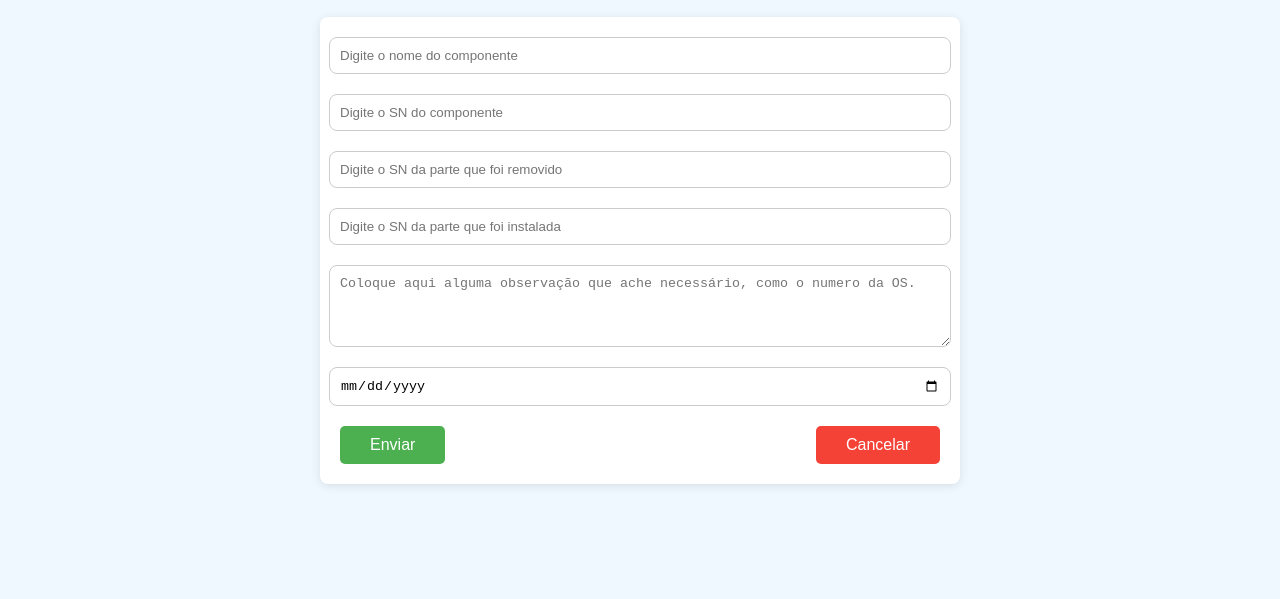
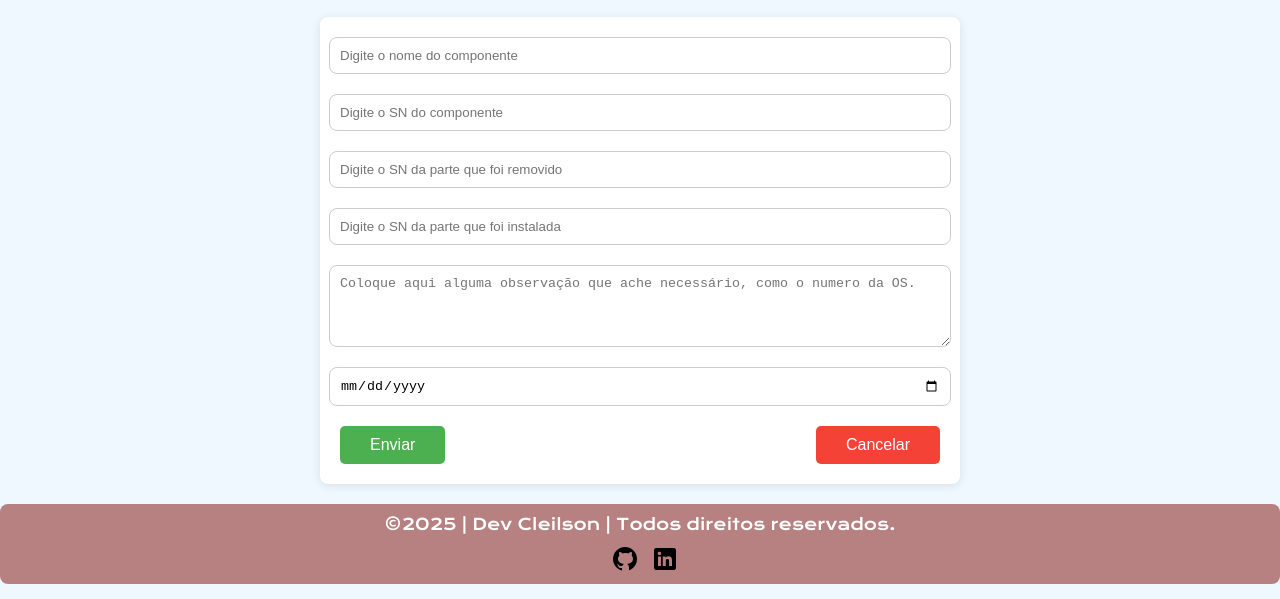
Before and after one commit to cleilsonnog/Controle-de-Componentes, a plain HTML site: page index.html in a window 1280 px wide. Shown: the part 201-800 px from the top of the page. Drawn offline with nearby package versions, Linux system fonts and the light colour scheme.

Commit message:
Add footer.

```diff
--- a/index.html
+++ b/index.html
@@ -22,12 +22,14 @@
             <h1>Controle de Componentes</h1>
         </header>
         <div id="component-form">
-            <input type="text" class="component-description" id="componente" placeholder="Digite o nome do componente" required>
-            <input type="number" class="component-description" id="sn__componente" placeholder="Digite o SN do componente" required>
-            <input type="number" class="component-description" id="sn__removido" placeholder="Digite o SN da parte que foi removido"
+            <input type="text" class="component-description" id="componente" placeholder="Digite o nome do componente"
                 required>
-            <input type="number" class="component-description" id="sn__instalado" placeholder="Digite o SN da parte que foi instalada"
-                required>
+            <input type="number" class="component-description" id="sn__componente"
+                placeholder="Digite o SN do componente" required>
+            <input type="number" class="component-description" id="sn__removido"
+                placeholder="Digite o SN da parte que foi removido" required>
+            <input type="number" class="component-description" id="sn__instalado"
+                placeholder="Digite o SN da parte que foi instalada" required>
             <textarea name="text" rows="4" cols="50" class="component-description" id="observacao"
                 placeholder="Coloque aqui alguma observação que ache necessário, como o numero da OS."></textarea>
             <input type="date" class="component-description" id="component-date" required>
@@ -37,8 +39,14 @@
             </div>
         </div>
         <div id="component-list"></div>
-
     </main>
+    <footer class="footer">
+        <p> &copy;2025 | Dev Cleilson | Todos direitos reservados.</p>
+        <div class="social-icons">
+        <a href="https://github.com/"><img src="image/icons8-github-30.png" alt="icone do github" class="icon"></a>
+        <a href="https://www.linkedin.com/feed/"><img src="image/icons8-linkedin-30.png" alt="icone do linkedin"class="icon"></a>
+    </div>
+    </footer>
     <script src="script.js"></script>
     <script type="text/javascript" src="https://cdn.jsdelivr.net/npm/toastify-js"></script>
 </body>
--- a/styles.css
+++ b/styles.css
@@ -86,3 +86,31 @@ button:hover {
 button#clear-form:hover {
   background-color: #d32f2f;
 }
+
+.footer {
+  text-align: center;
+  margin-top: 20px;
+  padding: 10px;
+  background-color: #b88181;
+  color: white;
+  border-radius: 8px;
+  position: relative;
+}
+
+.icon {
+    width: 30px;
+    height: 30px;
+    margin-left: 10px;
+    transition: transform 0.3s;
+    margin-top: 10px;
+}
+
+.icon:hover {
+    transform: scale(1.2);
+}
+
+.social-icons {
+    display: flex;
+    justify-content: center;
+    align-items: center;
+}
```
Also changed, not shown: image/icons8-github-30.png (added), image/icons8-linkedin-30.png (added).
